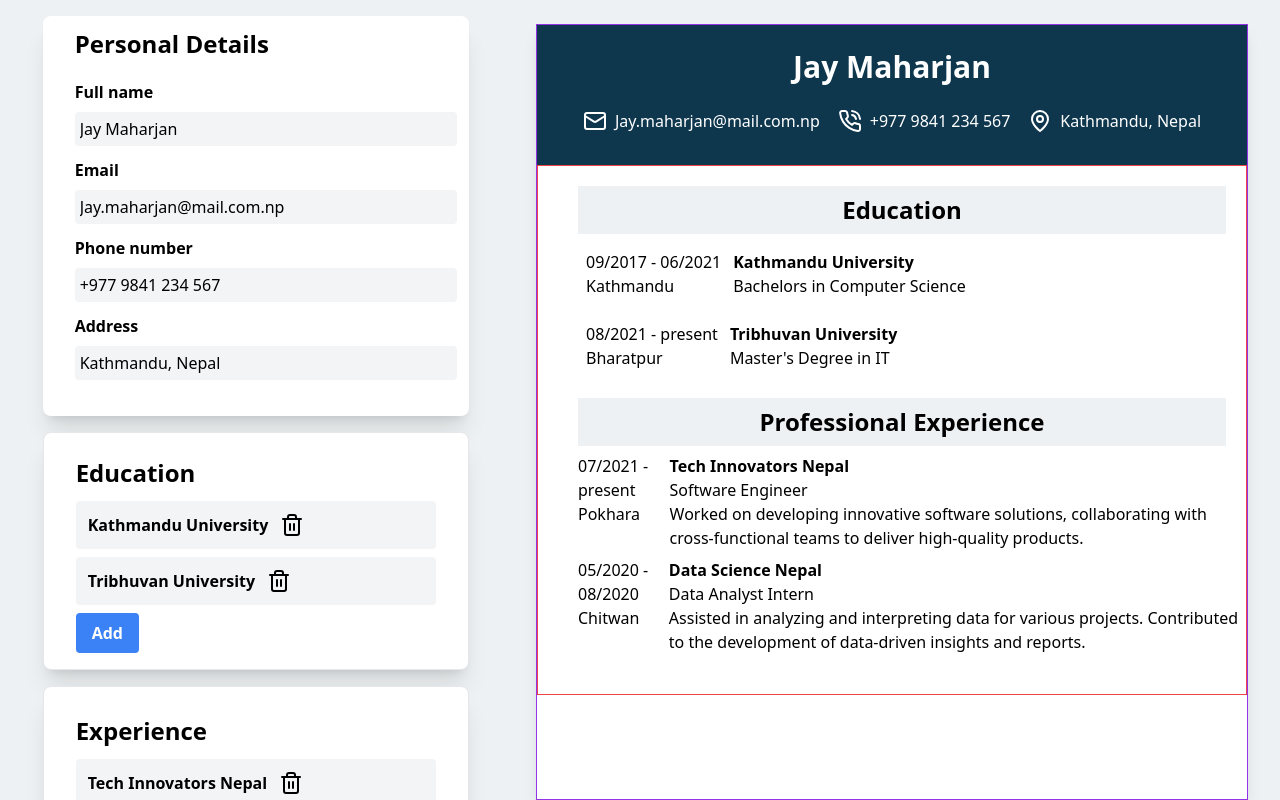
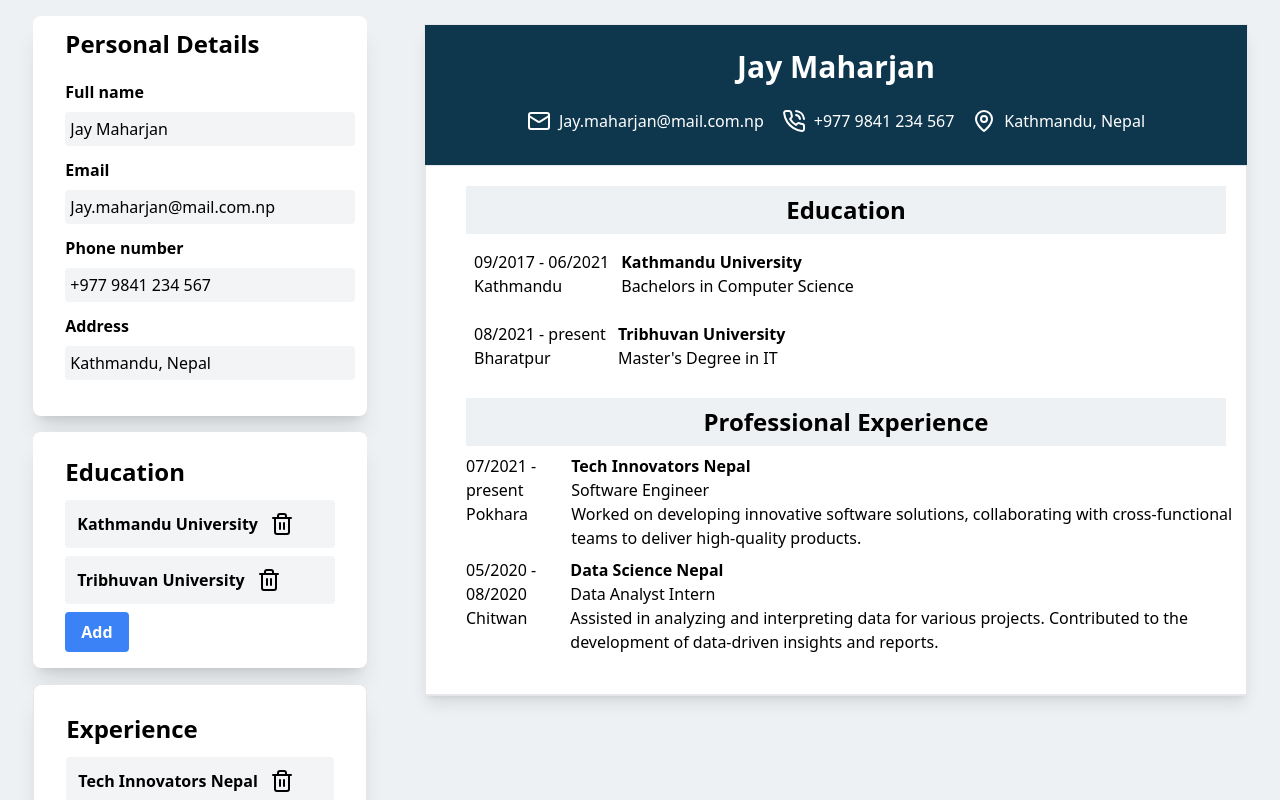
Before and after one commit to SubashJirel/cvApplication, a React (Vite) app: page / in a window 1280 px wide. Built offline with nearby package versions, Linux system fonts and the light colour scheme.

Commit message:
made the left section fixed and removed unncessary borders from the divs

```diff
--- a/src/App.jsx
+++ b/src/App.jsx
@@ -25,8 +25,8 @@
 
   return (
     <>
-      <div className="  grid grid-cols-5 h-screen bg-[#EEF1F3] ">
-        <div className=" bg-[#EEF1F3] col-span-2 overflow-auto custom-scrollbar h-screen">
+      <div className="   h-screen bg-[#EEF1F3]   relative ">
+        <div className=" bg-[#EEF1F3]  overflow-auto custom-scrollbar h-screen fixed w-[400px]">
           <PersonalDetails
             onChange={handlePersonalInfoChange}
             fullName={personalInfo.fullName}
@@ -41,7 +41,7 @@
           />
         </div>
 
-        <div className=" col-span-3 bg-[#EEF1F3] flex flex-col space-y-4 ">
+        <div className=" ml-[400px] bg-[#EEF1F3] flex flex-col space-y-4  ">
           <ResumePreview
             personalInfo={personalInfo}
             education={education}
--- a/src/components/education/EducationSection.jsx
+++ b/src/components/education/EducationSection.jsx
@@ -20,7 +20,7 @@
     setShowBtnForm((prev) => (prev == 'button' ? 'form' : 'button'));
   }
   return (
-    <div className="ps-8 border bg-[#FFFFFF]  shadow-xl rounded-lg w-5/6 m-auto mt-4 p-4">
+    <div className="ps-8  bg-[#FFFFFF]  shadow-xl rounded-lg w-5/6 m-auto mt-4 p-4">
       <h1 className="text-2xl font-bold mb-3 mt-2">Education</h1>
       {education.map((val) => (
         <>
--- a/src/components/previewRightSide/ResumePreview.jsx
+++ b/src/components/previewRightSide/ResumePreview.jsx
@@ -3,10 +3,10 @@
 import PreviewExperience from './PreviewExperience';
 function ResumePreview({ personalInfo, education, experience }) {
   return (
-    <div className="  bg-white shadow-lg preview-container border border-purple-600 h-full  mt-6 ml-6 mr-8 ">
+    <div className="  bg-white shadow-lg preview-container border  h-full  mt-6 ml-6 mr-8 ">
       <div className="resume top bg-white flex flex-col h-full w-full auto-rows-auto">
         <PreviewPersonalDetails personalInfo={personalInfo} />
-        <div className="border border-red-500 pb-10">
+        <div className="border  pb-10">
           <PreviewEducation education={education} />
           <PreviewExperience experience={experience} />
         </div>
--- a/src/index.css
+++ b/src/index.css
@@ -25,3 +25,6 @@
   scrollbar-width: thin;
   scrollbar-color: #262266 #f1f1f1; /* Change the colors to your preference */
 }
+body {
+  background-color: #eef1f3;
+}
```
